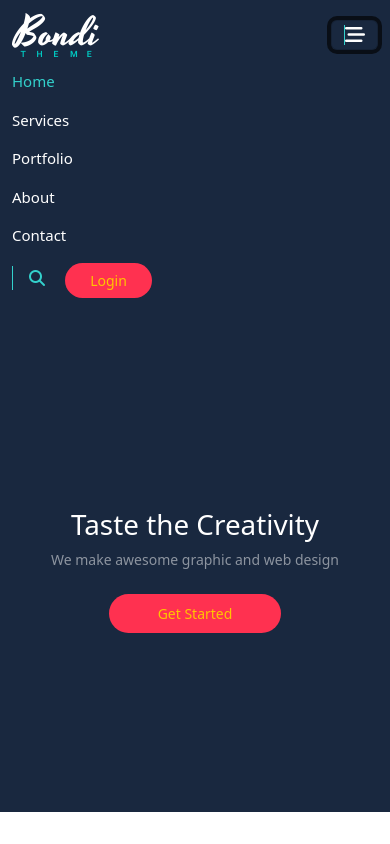
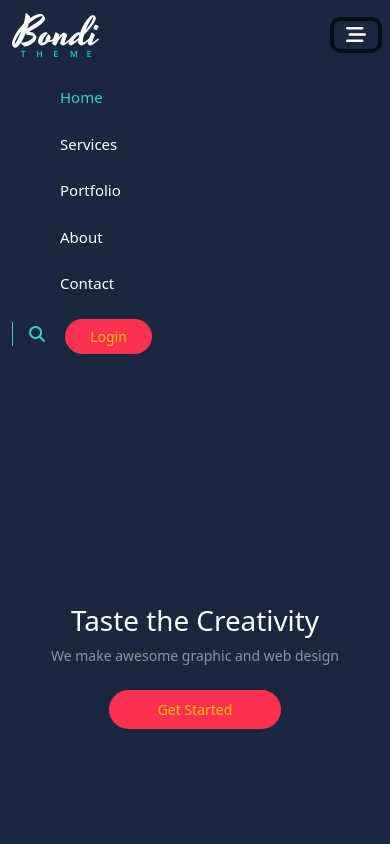
Before and after one commit to Yehia-912/FIRST-BOOTSTRTAP-TASK, a plain HTML site: page index.html in a window 390 px wide. Both pictures are taken after a click on the button "Toggle navigation". Shown: the top 844 px of the page. Drawn offline with nearby package versions, Linux system fonts and the light colour scheme.

Commit message:
version-1

```diff
--- a/css/style.css
+++ b/css/style.css
@@ -75,9 +75,16 @@ li:hover {
   -ms-border-radius: 15px;
   -o-border-radius: 15px;
 }
-.navbar i {
+.navbar #navbarSupportedContent i {
   color: var(--blue-color);
   border-left: 1px solid var(--blue-color);
+}
+.ex-parent:hover,
+.ex-parent:focus
+ {
+  border-left: transparent;
+  outline: none;
+  border: none;
 }
 p {
   font-size: 14px;
--- a/index.html
+++ b/index.html
@@ -22,13 +22,13 @@
     <link rel="stylesheet" href="./css/style.css" />
   </head>
   <body>
-    <nav class="navbar navbar-expand-lg flex-column sticky-top">
+    <nav class="navbar navbar-expand-lg flex-column sticky-top pb-5 py-md-0">
       <div class="container">
         <a class="navbar-brand" href="#">
           <img src="./images/logo.png" alt="logo"
         /></a>
         <button
-          class="navbar-toggler"
+          class="navbar-toggler ex-parent"
           type="button"
           data-bs-toggle="collapse"
           data-bs-target="#navbarSupportedContent"
@@ -36,31 +36,31 @@
           aria-expanded="false"
           aria-label="Toggle navigation"
         >
-         <i class="fa-solid fa-bars-staggered text-white "></i>
+         <i class="fa-solid fa-bars-staggered text-white ex " ></i>
         </button>
         <div class="collapse navbar-collapse" id="navbarSupportedContent">
-          <ul class="navbar-nav ms-auto mb-2 mb-lg-0">
-            <li class="nav-item px-lg-2">
+          <ul class="navbar-nav ms-auto mb-2 mb-lg-0 pt-3 py-md-0 ">
+            <li class="nav-item px-lg-2 ms-5 mb-2 mb-md-0 ms-md-0">
               <a class="nav-link active" aria-current="page" href="#home">Home</a
               >
             </li>
-            <li class="nav-item px-lg-2">
+            <li class="nav-item px-lg-2 ms-5 mb-2 mb-md-0 ms-md-0">
               <a class="nav-link" aria-current="page" href="#services">Services</a
               >
             </li>
-            <li class="nav-item px-lg-2">
+            <li class="nav-item px-lg-2 ms-5 mb-2 mb-md-0 ms-md-0">
               <a class="nav-link" aria-current="page" href="#portfolio">portfolio</a
               >
             </li>
-            <li class="nav-item px-lg-2">
+            <li class="nav-item px-lg-2 ms-5 mb-2 mb-md-0 ms-md-0">
               <a class="nav-link" aria-current="page" href="#about-us">About</a>
             </li>
-            <li class="nav-item px-lg-2">
+            <li class="nav-item px-lg-2 ms-5 mb-2 mb-md-0 ms-md-0">
               <a class="nav-link" aria-current="page" href="#">Contact</a>
             </li>
           </ul>
-          <i class="fa-solid fa-magnifying-glass px-3 py-1"></i>
-          <button class="btn px-4 fs-6 rounded-pill button">Login</button>
+          <i class="fa-solid fa-magnifying-glass px-3 py-1 "></i>
+          <button class="btn px-4 fs-6 rounded-pill button ">Login</button>
         </div>
       </div>
     </nav>
```
